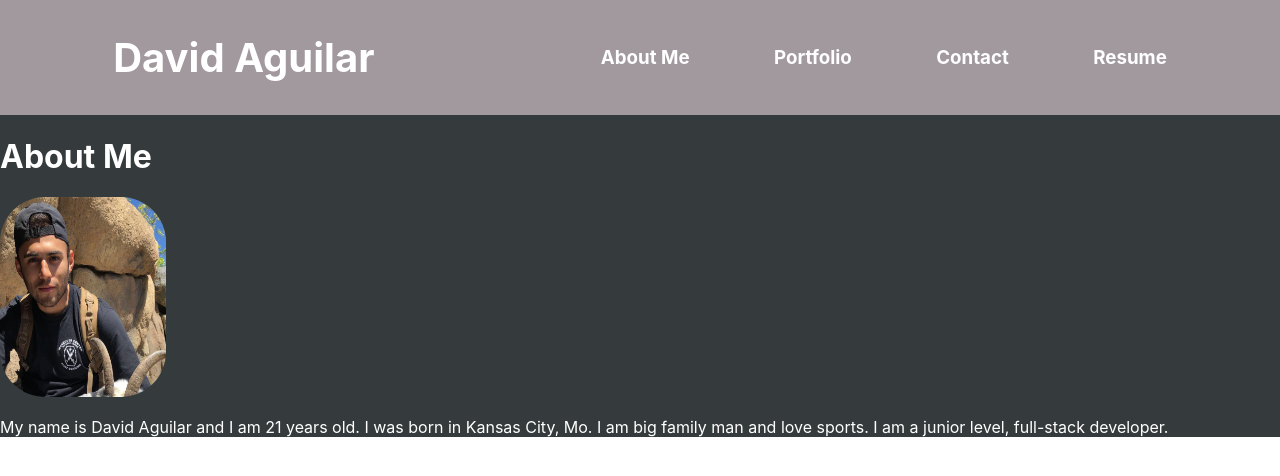
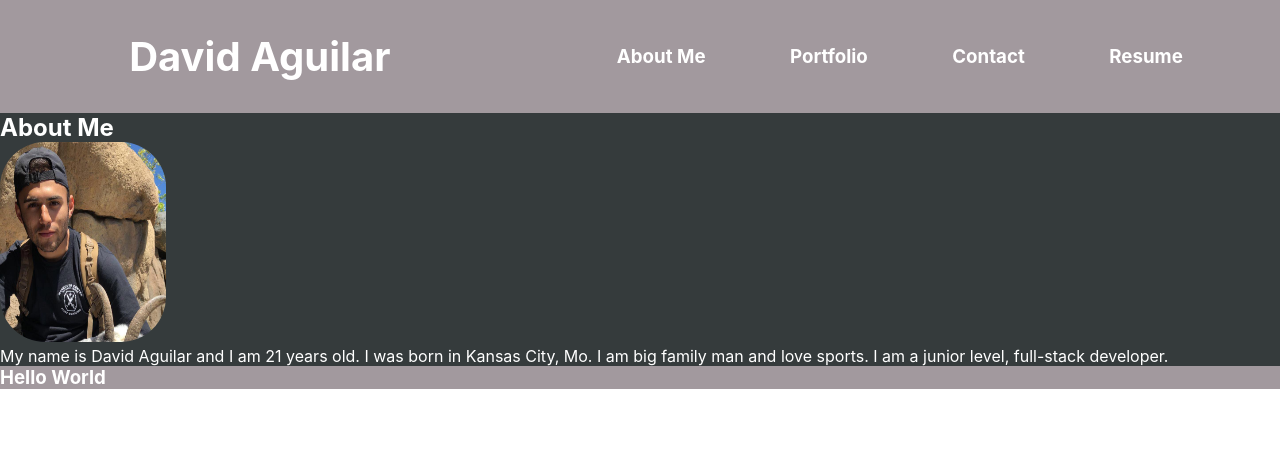
Before and after one commit to davidjaguilar104/react-portfolio, a React (Create React App) app: page / in a window 1280 px wide. Shown: the top 476 px of the page. Built offline with nearby package versions, Linux system fonts and the light colour scheme.

Commit message:
removed margins on h elements

```diff
--- a/src/App.css
+++ /dev/null
@@ -1,38 +0,0 @@
-.App {
-  text-align: center;
-}
-
-.App-logo {
-  height: 40vmin;
-  pointer-events: none;
-}
-
-@media (prefers-reduced-motion: no-preference) {
-  .App-logo {
-    animation: App-logo-spin infinite 20s linear;
-  }
-}
-
-.App-header {
-  background-color: #282c34;
-  min-height: 100vh;
-  display: flex;
-  flex-direction: column;
-  align-items: center;
-  justify-content: center;
-  font-size: calc(10px + 2vmin);
-  color: white;
-}
-
-.App-link {
-  color: #61dafb;
-}
-
-@keyframes App-logo-spin {
-  from {
-    transform: rotate(0deg);
-  }
-  to {
-    transform: rotate(360deg);
-  }
-}
--- a/src/App.js
+++ b/src/App.js
@@ -1,5 +1,5 @@
-import './App.css';
 import Header from "./components/Header";
+import Footer from "./components/Footer";
 import About from './pages/About/About';
 
 function App() {
@@ -7,6 +7,7 @@ function App() {
     <main>
       <Header></Header>
       <About></About>
+      <Footer></Footer>
     </main>
   );
 }
--- a/src/components/Footer/Footer.css
+++ b/src/components/Footer/Footer.css
@@ -1 +1,7 @@
-/* placeholder */
+footer {
+  background-color: #a2999e;
+}
+
+h3 {
+  margin: unset;
+}
--- a/src/components/Footer/index.js
+++ b/src/components/Footer/index.js
@@ -1,7 +1,14 @@
 import React from "react";
+import "./Footer.css";
 
 function Footer() {
-  return <main>Footer</main>;
+  return (
+    <footer>
+      <div>
+        <h3>Hello World</h3>
+      </div>
+    </footer>
+  )
 }
 
 export default Footer;
--- a/src/components/Header/Header.css
+++ b/src/components/Header/Header.css
@@ -5,6 +5,7 @@ nav {
 }
 
 #david-a {
+  margin: 2rem;
   color: #fff;
   font-size: 2.5rem;
 }
--- a/src/pages/About/About.css
+++ b/src/pages/About/About.css
@@ -1,8 +1,10 @@
-main {
+section {
   background-color: #353b3c;
 }
 
 h1 {
+  margin: unset;
+  font-size: 1.5rem;
   color: #fff;
 }
 
@@ -17,5 +19,6 @@ img {
 }
 
 p {
+  margin: unset;
   color: #fff;
 }
--- a/src/pages/About/About.js
+++ b/src/pages/About/About.js
@@ -4,17 +4,17 @@ import portrait from "../../assets/portrait.jpg";
 
 function About() {
   return (
-    <main>
+    <section>
       <h1>About Me</h1>
       <img src={portrait} alt="Portrait of David Aguilar"></img>
-      <section>
+      <div>
         <p>
           My name is David Aguilar and I am 21 years old. I was born in Kansas
           City, Mo. I am big family man and love sports. I am a junior level,
           full-stack developer.
         </p>
-      </section>
-    </main>
+      </div>
+    </section>
   );
 }
 
```
